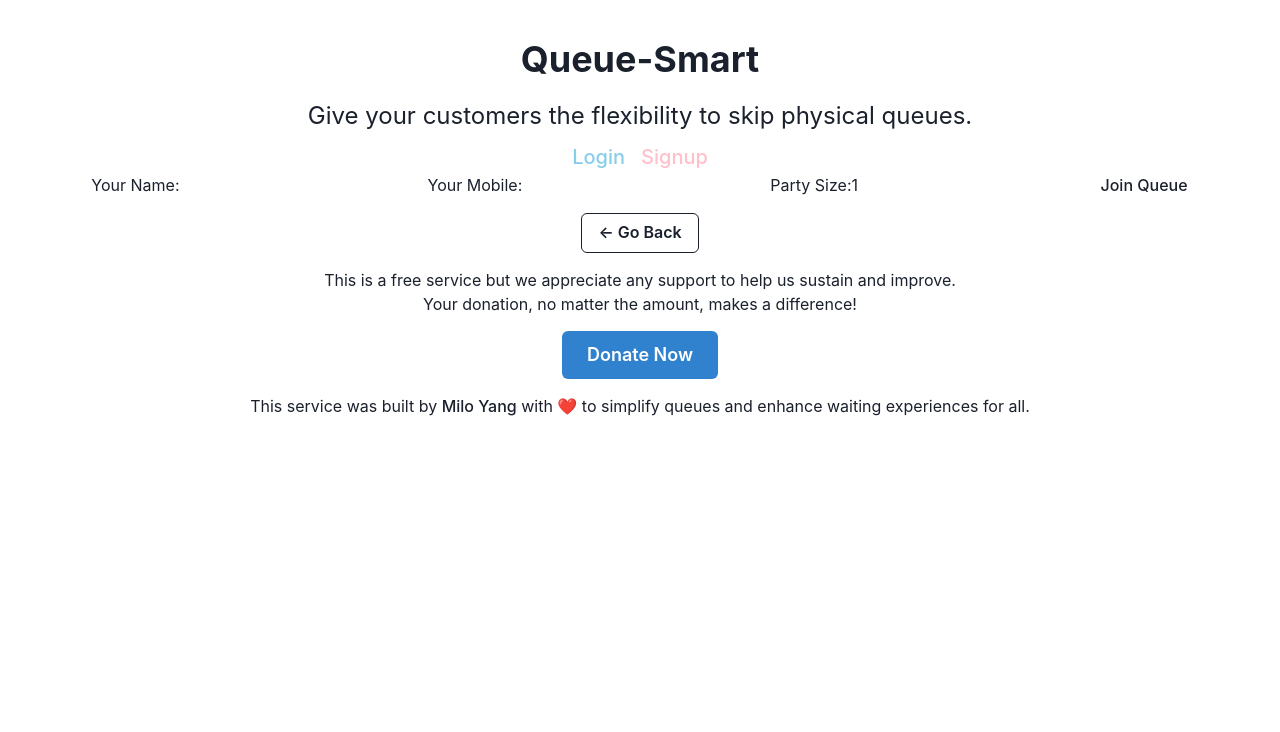
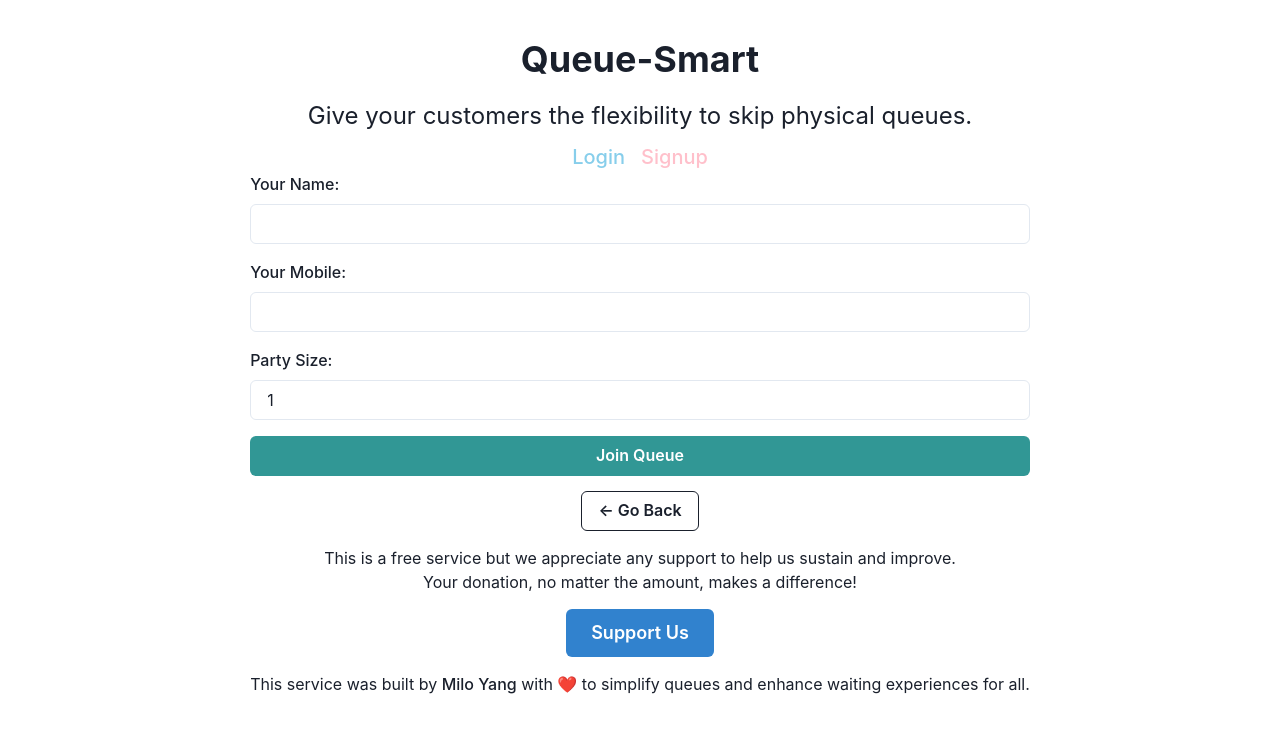
Before and after one commit to miloyang/Queue-Smart, a React (Vite) app in the folder client/: page /venue/1/join-queue in a window 1280 px wide. Shown: the top 732 px of the page. Built offline with nearby package versions, Linux system fonts and the light colour scheme.

Commit message:
updated the customer side

```diff
--- a/client/src/components/DonationButton/index.jsx
+++ b/client/src/components/DonationButton/index.jsx
@@ -3,8 +3,8 @@ import { Button } from "@chakra-ui/react";
 
 const DonationButton = () => {
   const handleDonateClick = () => {
-    // Handle click event, such as opening a donation page
-    window.location.href = "/donate"; // Redirect to the donation page
+    // Handle click event to open the donation page
+    window.open("https://donate.stripe.com/test_7sI01o9c7aGj5YkeUU", "_blank"); // Redirect to the donation page
   };
 
   return (
@@ -14,7 +14,7 @@ const DonationButton = () => {
       onClick={handleDonateClick}
       style={{ margin: "15px" }}
     >
-      Donate Now
+      Support Us
     </Button>
   );
 };
--- a/client/src/components/Header/index.jsx
+++ b/client/src/components/Header/index.jsx
@@ -1,12 +1,15 @@
 import React from "react";
-import { Link } from "react-router-dom";
+import { Link, useNavigate } from "react-router-dom";
 import Auth from "../../utils/auth";
 import { Box, Flex, Link as ChakraLink, Button, Text } from "@chakra-ui/react";
 
 const Header = () => {
+  const navigate = useNavigate();
+
   const logout = (event) => {
     event.preventDefault();
     Auth.logout();
+    navigate("/");
   };
 
   // console.log(Auth.getProfile());
@@ -54,12 +57,7 @@ const Header = () => {
               >
                 Login
               </ChakraLink>
-              <ChakraLink
-                as={Link}
-                to="/signup"
-                fontSize="xl"
-                color="pink"
-              >
+              <ChakraLink as={Link} to="/signup" fontSize="xl" color="pink">
                 Signup
               </ChakraLink>
             </div>
--- a/client/src/components/JoinQueueForm/index.jsx
+++ b/client/src/components/JoinQueueForm/index.jsx
@@ -1,53 +1,75 @@
-import React, { useState } from 'react';
-import { useNavigate } from 'react-router-dom';
+import React, { useState } from "react";
+// import { useParams } from "react-router-dom"
+import { useNavigate } from "react-router-dom";
+import { Button, FormControl, FormLabel, Input, Stack } from "@chakra-ui/react";
 
-const JoinQueueForm = () => {
+// const JoinQueueForm = ({ addNewEntryToQueue }) => {
+  const JoinQueueForm = () => {
   const navigate = useNavigate();
-  const [customerName, setCustomerName] = useState('');
-  const [customerMobile, setCustomerMobile] = useState('');
+  const [customerName, setCustomerName] = useState("");
+  const [customerMobile, setCustomerMobile] = useState("");
   const [partySize, setPartySize] = useState(1);
+  // const { venueId: userParam } = useParams();
 
   const handleSubmit = async (e) => {
     e.preventDefault();
-    // Call the API to add the customer to the queue
-    try {
-      // Assume an API call to add the customer to the queue
-      const response = await fetch('your-api-endpoint', {
-        method: 'POST',
-        headers: {
-          'Content-Type': 'application/json',
-        },
-        body: JSON.stringify({
-          name: customerName,
-          mobile: customerMobile,
-          partySize: parseInt(partySize),
-        }),
-      });
 
-      if (response.ok) {
-        // If the API call is successful, navigate to the queue display page
-        navigate('/join-queue-success');
-      } else {
-        throw new Error('Failed to join the queue');
-      }
-    } catch (error) {
-      console.error('Error joining queue:', error);
-      // Handle error, show an alert, or set an error state
-    }
+    // Create a new entry object with the form data
+    // const newEntry = {
+    //   customerName,
+    //   customerMobile,
+    //   partySize,
+    // };
+    // // Pass the new entry to the parent component to add it to the queue
+    // addNewEntryToQueue(newEntry);
+    // // Reset the form fields after submission
+    // setCustomerName("");
+    // setCustomerMobile("");
+    // setPartySize("");
+
+    navigate("/join-queue-success");
   };
 
   return (
     <form onSubmit={handleSubmit}>
-      <label htmlFor="customerName">Your Name:</label>
-      <input type="text" id="customerName" value={customerName} onChange={(e) => setCustomerName(e.target.value)} />
+      <Stack spacing={4}>
+        <FormControl>
+          <FormLabel htmlFor="customerName">Your Name:</FormLabel>
+          <Input
+            type="text"
+            id="customerName"
+            value={customerName}
+            onChange={(e) => setCustomerName(e.target.value)}
+            required
+          />
+        </FormControl>
 
-      <label htmlFor="customerMobile">Your Mobile:</label>
-      <input type="tel" id="customerMobile" value={customerMobile} onChange={(e) => setCustomerMobile(e.target.value)} />
+        <FormControl>
+          <FormLabel htmlFor="customerMobile">Your Mobile:</FormLabel>
+          <Input
+            type="tel"
+            id="customerMobile"
+            value={customerMobile}
+            onChange={(e) => setCustomerMobile(e.target.value)}
+            required
+          />
+        </FormControl>
 
-      <label htmlFor="partySize">Party Size:</label>
-      <input type="number" id="partySize" value={partySize} onChange={(e) => setPartySize(e.target.value)} />
+        <FormControl>
+          <FormLabel htmlFor="partySize">Party Size:</FormLabel>
+          <Input
+            type="number"
+            id="partySize"
+            value={partySize}
+            onChange={(e) => setPartySize(e.target.value)}
+            required
+          />
+        </FormControl>
 
-      <button type="submit">Join Queue</button>
+        <Button type="submit" colorScheme="teal">
+          Join Queue
+        </Button>
+      </Stack>
     </form>
   );
 };
--- a/client/src/components/LiveQueue/index.jsx
+++ b/client/src/components/LiveQueue/index.jsx
@@ -1,107 +1,54 @@
-import React, { useState, useEffect } from 'react';
-import { useParams } from 'react-router-dom';
-import { useQuery, useMutation } from '@apollo/client';
-import { QUERY_VENUE } from '../../utils/queries';
-import { ADD_QUEUE, REMOVE_QUEUE } from '../../utils/mutations';
-import { Button } from '@chakra-ui/react';
-import QRCode from 'react-qr-code';
+import React, { useState } from "react";
+import { Box, Heading, Text, Button, Spinner } from "@chakra-ui/react";
 
 const LiveQueue = () => {
-  const { venueId } = useParams();
-  const { loading, data } = useQuery(QUERY_VENUE, {
-    variables: { venueId }
-  });
-  const [addQueue] = useMutation(ADD_QUEUE);
-  // const [sendText] = useMutation(SEND_TEXT);
-  const [removeQueue] = useMutation(REMOVE_QUEUE);
-  const [customerName, setCustomerName] = useState('');
-  const [customerMobile, setCustomerMobile] = useState('');
-  const [partySize, setPartySize] = useState(1);
-  const [queue, setQueue] = useState([]);
-  const [showQRCode, setShowQRCode] = useState(false);
+  const [queuedEntries, setQueuedEntries] = useState([]);
 
-  useEffect(() => {
-    if (data && data.venue) {
-      setQueue(data.venue.queue);
-    }
-  }, [data]);
-
-  const handleAddToQueue = async () => {
-    try {
-      const { data } = await addQueue({
-        variables: { venueId, customerName, customerMobile, partySize }
-      });
-      setQueue([...queue, data.addQueue]);
-      setCustomerName('');
-      setCustomerMobile('');
-      setPartySize(1);
-    } catch (error) {
-      console.error(error);
-    }
+  // Function to send a text message to the customer
+  const sendTextMessage = (customerMobile) => {
+    // Implement Twilio integration here to send the text message
+    console.log(`Sending text message to ${customerMobile}`);
   };
 
-  // const handleSendText = async (customerId) => {
-  //   try {
-  //     await sendText({
-  //       variables: { customerId }
-  //     });
-  //     // Logic to update UI indicating text sent
-  //   } catch (error) {
-  //     console.error(error);
-  //   }
-  // };
-
-  const handleRemoveFromQueue = async (customerId) => {
-    try {
-      await removeQueue({
-        variables: { venueId, customerId }
-      });
-      setQueue(queue.filter((customer) => customer._id !== customerId));
-    } catch (error) {
-      console.error(error);
-    }
-  };
-
-  const handleGenerateQRCode = () => {
-    setShowQRCode(true);
+  // Function to remove the customer from the queue
+  const removeCustomerFromQueue = (index) => {
+    const updatedQueue = [...queuedEntries];
+    updatedQueue.splice(index, 1);
+    setQueuedEntries(updatedQueue);
   };
 
   return (
-    <div>
-      {loading ? (
-        <div>Loading...</div>
+    <Box maxW="md" mx="auto" mt="8" p="4">
+      <Heading as="h2" size="lg" mb="4">
+        Live Queue
+      </Heading>
+      {queuedEntries.length === 0 ? (
+        <Text>No entries in the queue yet.</Text>
       ) : (
-        <div>
-          <h2>Live Queue</h2>
-          <div>
-            {queue.map((customer) => (
-              <div key={customer._id}>
-                <p>Name: {customer.customerName}</p>
-                <p>Mobile: {customer.customerMobile}</p>
-                <p>Party Size: {customer.partySize}</p>
-                <Button colorScheme="teal" onClick={() => handleSendText(customer._id)}>Text Customer</Button>
-                <Button colorScheme="red" onClick={() => handleRemoveFromQueue(customer._id)}>Remove Customer</Button>
-              </div>
-            ))}
-          </div>
-          <form onSubmit={handleAddToQueue}>
-            <label htmlFor="customerName">Name:</label>
-            <input type="text" id="customerName" value={customerName} onChange={(e) => setCustomerName(e.target.value)} />
-            <label htmlFor="customerMobile">Mobile:</label>
-            <input type="tel" id="customerMobile" value={customerMobile} onChange={(e) => setCustomerMobile(e.target.value)} />
-            <label htmlFor="partySize">Party Size:</label>
-            <input type="number" id="partySize" value={partySize} onChange={(e) => setPartySize(e.target.value)} />
-            <button type="submit">Join Queue</button>
-          </form>
-          {/* Button to generate QR code */}
-          <Button colorScheme="teal" onClick={handleGenerateQRCode}>
-            Generate QR Code
-          </Button>
-          {/* Display QR code if generated */}
-          {showQRCode && <QRCode value={`Venue ID: ${venueId}`} />}
-        </div>
+        queuedEntries.map((entry, index) => (
+          <Box key={index} borderWidth="1px" borderRadius="lg" p="4" mb="4">
+            <Text fontSize="lg">Name: {entry.customerName}</Text>
+            <Text fontSize="lg">Mobile: {entry.customerMobile}</Text>
+            <Text fontSize="lg">Party Size: {entry.partySize}</Text>
+            <Button
+              colorScheme="blue"
+              size="sm"
+              onClick={() => sendTextMessage(entry.customerMobile)}
+              mr="2"
+            >
+              Notify via Text
+            </Button>
+            <Button
+              colorScheme="red"
+              size="sm"
+              onClick={() => removeCustomerFromQueue(index)}
+            >
+              Remove from Queue
+            </Button>
+          </Box>
+        ))
       )}
-    </div>
+    </Box>
   );
 };
 
--- a/client/src/pages/JoinQueueSuccess.jsx
+++ b/client/src/pages/JoinQueueSuccess.jsx
@@ -1,9 +1,12 @@
-import React from 'react';
-import { useLocation } from 'react-router-dom';
+import React from "react";
+import { useLocation } from "react-router-dom";
 
 const JoinQueueSuccess = () => {
   const location = useLocation();
-  const { message } = location.state || { message: "You have successfully joined the digital Queue! We will notify you once you're the first in line." };
+  const { message } = location.state || {
+    message:
+      "You have successfully joined the digital Queue! We will notify you once you're the first in line.",
+  };
 
   return (
     <div>
```
Also changed, not shown: client/src/main.jsx (+6 -1 lines), client/src/pages/Queue.jsx (+19 -11 lines).
